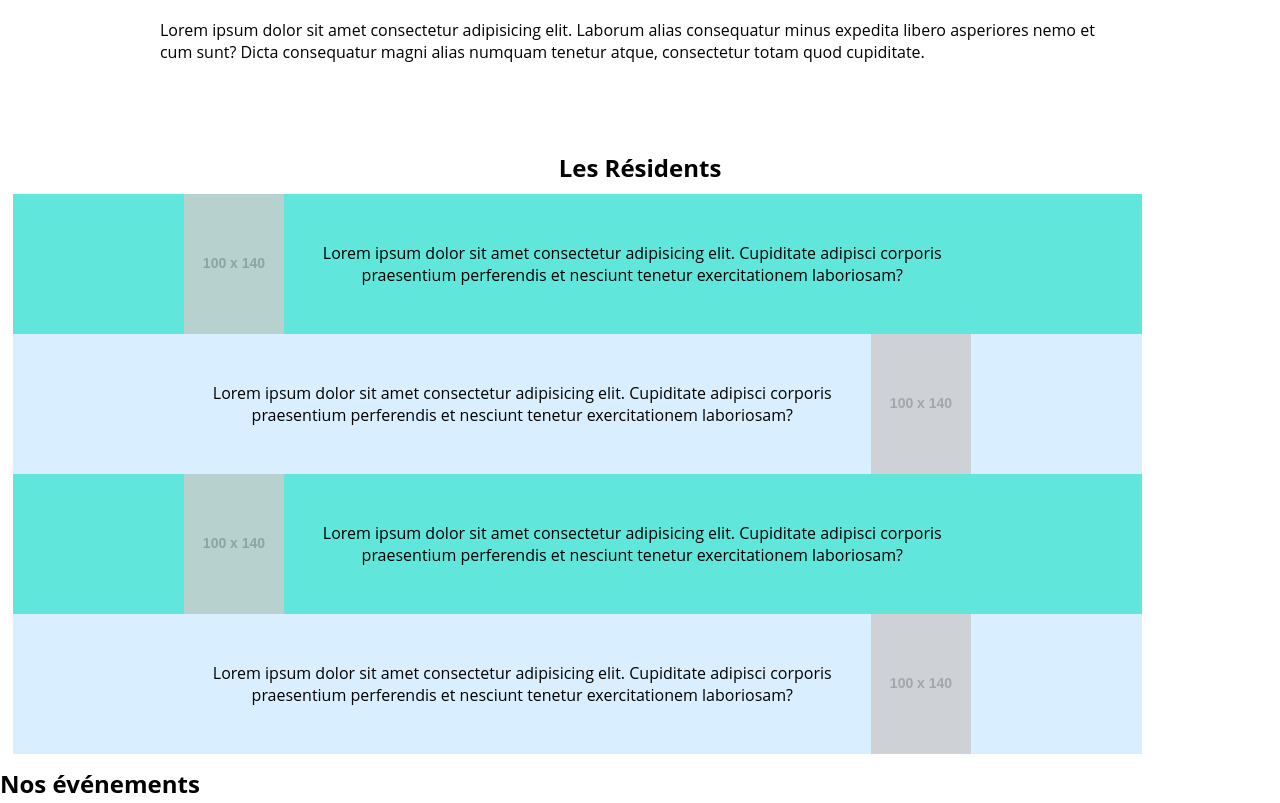
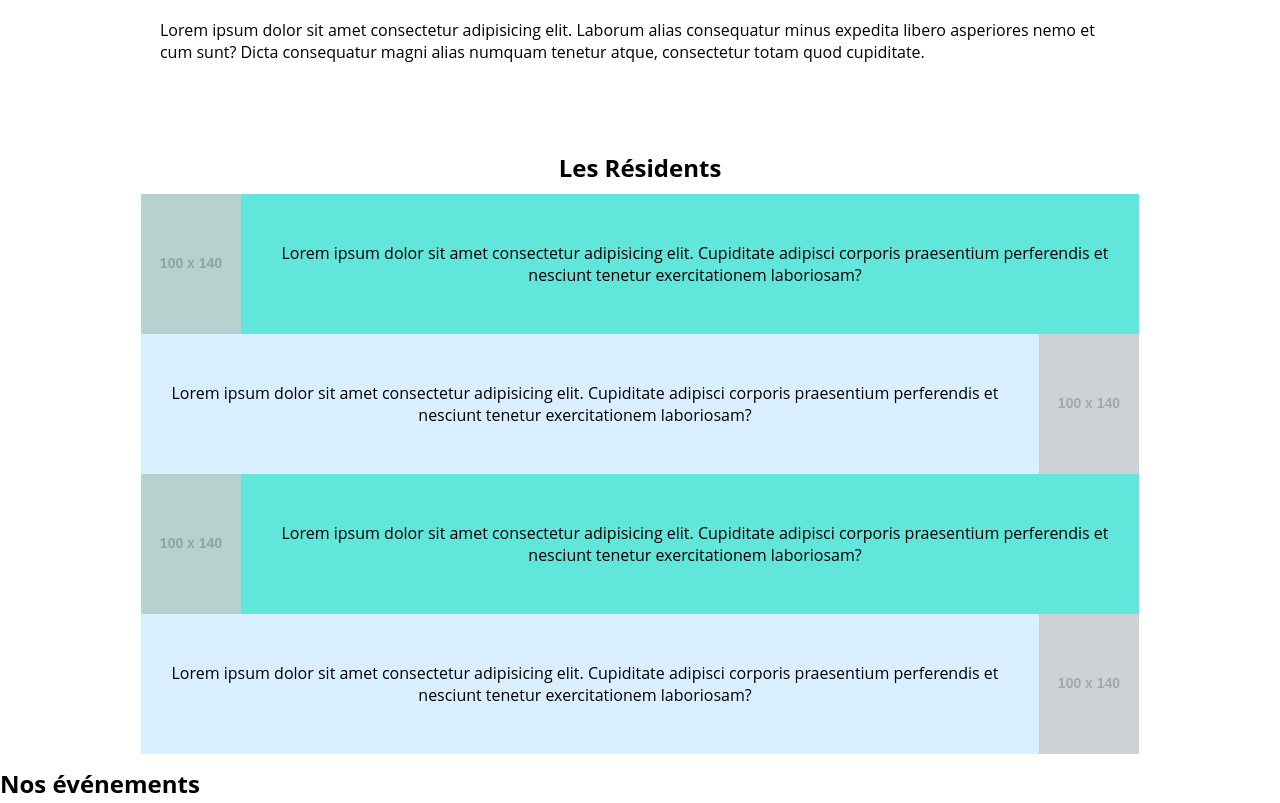
Before and after one commit to Brolyus/projet_1, a plain HTML site: page index.html in a window 1280 px wide. Shown: the part 3160-3963 px from the top of the page. Drawn offline with Linux system fonts and the light colour scheme; placeholder pictures from the web are drawn by us.

Commit message:
correction rendu residents

```diff
--- a/style.css
+++ b/style.css
@@ -186,39 +186,31 @@ section {max-width: 90%;}
 }
 
 #residents {
-    /* margin: 10%; */
+    margin: 0 10%;
     padding: 1%;
 }
 
 .art_resid_impair {
     background-color: #60E6DA;
     display: flex;
-    width: 90%;
     flex-direction: row;
     align-items: center;
-    justify-content: center;
 }
 
 .art_resid_impair p {
     margin-left: 10px;
-    /* background-color: #60E6DA; */
     text-align: center;
-    width: 60%;
 }
 
 .art_resid_pair {
     background-color: #D9EFFF;
     display: flex;
-    width: 90%;
     flex-direction: row-reverse;
     align-items: center;
-    justify-content: center;
 }
 .art_resid_pair p {
     margin-right: 10px;
     text-align: center;
-    /* background-color: #D9EFFF; */
-    width: 60%;
 }
 
 #residents h2 {
```
